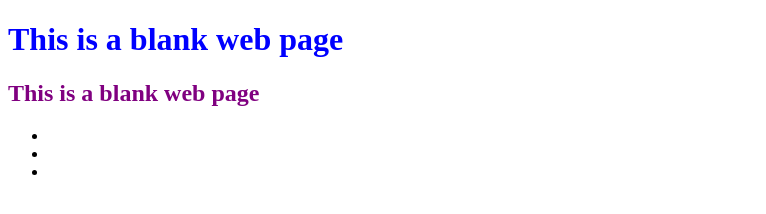
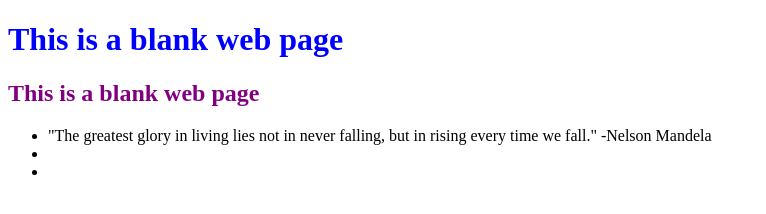
Before and after one commit to kevindass/0main_openSAP_repo, a plain HTML site: page index.html in a window 1280 px wide. Shown: the whole page, without its empty margins (0-766 px from the left). Drawn offline with Linux system fonts and the light colour scheme.

Commit message:
added quote from Nelson Mandela

```diff
--- a/index.html
+++ b/index.html
@@ -12,7 +12,7 @@
 		<h1 style="color: Blue">This is a blank web page</h1>
 		<h2 style="color: Purple">This is a blank web page</h2>
 		<ul>
-			<li></li>
+			<li>"The greatest glory in living lies not in never falling, but in rising every time we fall." -Nelson Mandela</li>
 			<li></li>
 			<li></li>
 		</ul>
```
